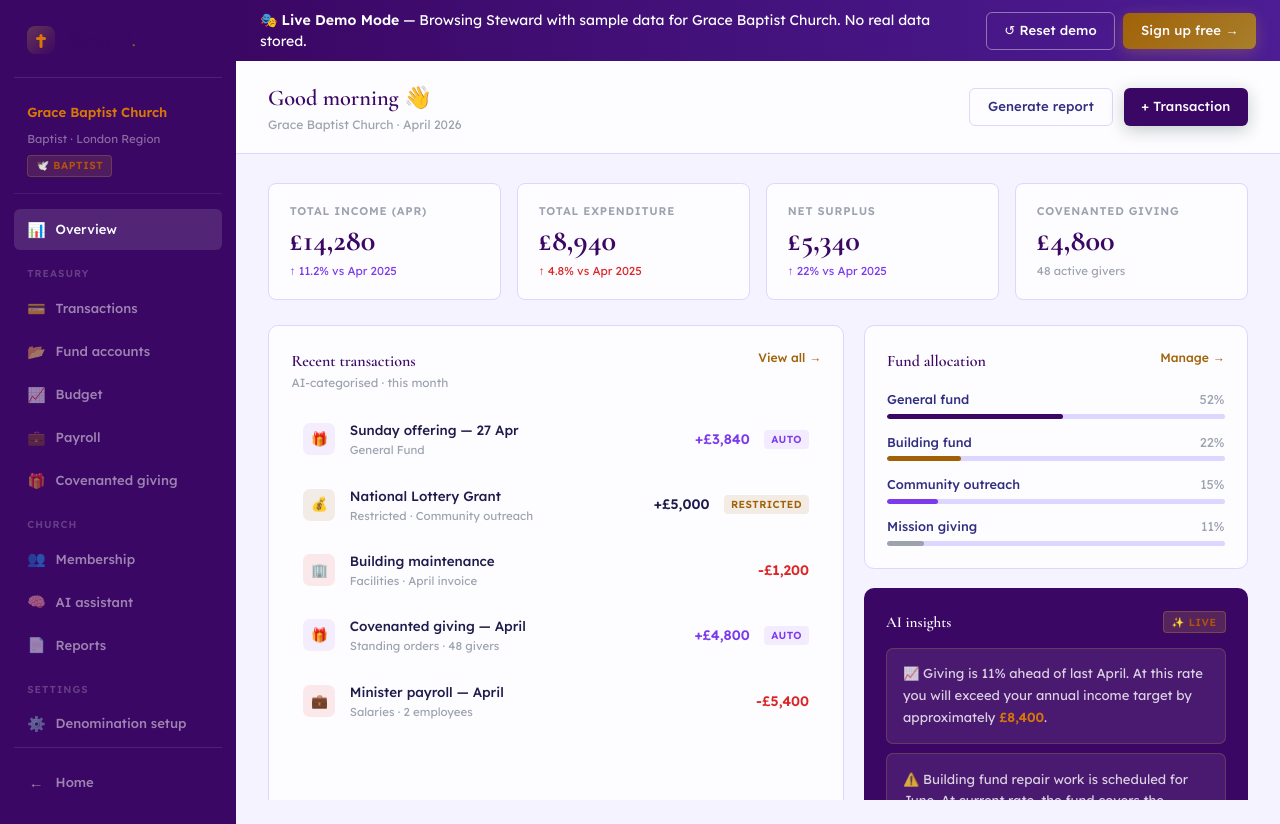
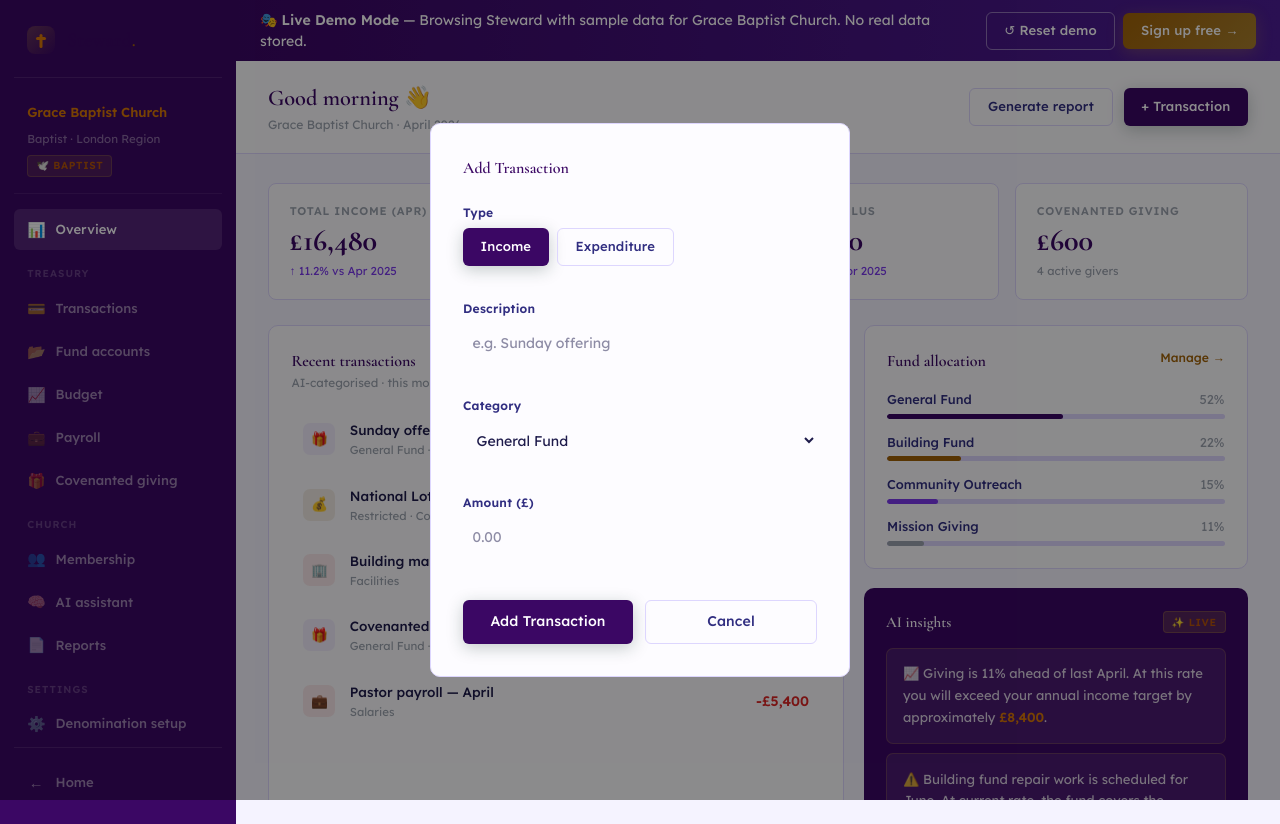
Before and after one commit to jatiopou-dev/Steward-MVP, a Next.js app: page /demo in a window 1280 px wide. Both pictures are taken after a click on the button "+ Transaction". Built offline with nearby package versions, Linux system fonts and the light colour scheme.

Commit message:
feat: wire demo overview KPIs to DemoStateContext

```diff
--- a/src/app/demo/page.tsx
+++ b/src/app/demo/page.tsx
@@ -1,10 +1,46 @@
 "use client";
-import React from "react";
+import React, { useState } from "react";
+import Link from "next/link";
 import Topbar from "@/components/dashboard/Topbar";
 import { useDenomination } from "@/contexts/DenominationContext";
+import { useDemoState, Tx } from "@/contexts/DemoStateContext";
+
+const CATEGORIES = ["General Fund", "Building Fund", "Missions Outreach", "Restricted", "Salaries", "Facilities", "Ministry"];
 
 export default function DemoOverview() {
   const { terms } = useDenomination();
+  const { state, dispatch } = useDemoState();
+  const [showAdd, setShowAdd] = useState(false);
+  const [form, setForm] = useState({ name: "", category: "General Fund", amount: "", type: "inc" });
+
+  const totalIncome = state.transactions.filter(t => t.pence > 0).reduce((s, t) => s + t.pence, 0);
+  const totalExp = state.transactions.filter(t => t.pence < 0).reduce((s, t) => s + t.pence, 0);
+  const surplus = totalIncome + totalExp;
+  const monthlyGiving = state.givers.filter(g => g.freq === "Monthly SO").reduce((s, g) => s + g.monthly, 0);
+  const totalFunds = state.funds.reduce((s, f) => s + f.balance, 0);
+
+  const addTx = () => {
+    const pence = Math.round(parseFloat(form.amount) * 100) * (form.type === "inc" ? 1 : -1);
+    if (!form.name || isNaN(pence)) return;
+    const display = `${form.type === "inc" ? "+" : "-"}£${Math.abs(parseFloat(form.amount)).toFixed(2)}`;
+    dispatch({
+      type: "ADD_TX",
+      tx: {
+        id: Date.now(),
+        ico: form.type as "inc" | "exp",
+        emoji: form.type === "inc" ? "🎁" : "🏢",
+        name: form.name,
+        meta: form.category,
+        amt: display,
+        pence,
+        chip: "Manual",
+        chipCls: "chip-stone",
+      },
+    });
+    setForm({ name: "", category: "General Fund", amount: "", type: "inc" });
+    setShowAdd(false);
+  };
+
   return (
     <>
       <Topbar
@@ -12,8 +48,8 @@ export default function DemoOverview() {
         subtitle={`Grace ${terms.label} Church · April 2026`}
         actions={
           <>
-            <button className="btn btn-outline btn-sm">Generate report</button>
-            <button className="btn btn-forest btn-sm">+ Transaction</button>
+            <Link href="/demo/reports" className="btn btn-outline btn-sm">Generate report</Link>
+            <button className="btn btn-forest btn-sm" onClick={() => setShowAdd(true)}>+ Transaction</button>
           </>
         }
       />
@@ -22,23 +58,25 @@ export default function DemoOverview() {
         <div className="kpi-row">
           <div className="kpi">
             <div className="kpi-lbl">Total income (Apr)</div>
-            <div className="kpi-val">£14,280</div>
+            <div className="kpi-val">£{(totalIncome / 100).toLocaleString()}</div>
             <div className="kpi-meta up">↑ 11.2% vs Apr 2025</div>
           </div>
           <div className="kpi">
             <div className="kpi-lbl">Total expenditure</div>
-            <div className="kpi-val">£8,940</div>
+            <div className="kpi-val">£{(Math.abs(totalExp) / 100).toLocaleString()}</div>
             <div className="kpi-meta down">↑ 4.8% vs Apr 2025</div>
           </div>
           <div className="kpi">
             <div className="kpi-lbl">Net surplus</div>
-            <div className="kpi-val">£5,340</div>
+            <div className="kpi-val" style={{ color: surplus < 0 ? "var(--rust)" : undefined }}>
+              £{(surplus / 100).toLocaleString()}
+            </div>
             <div className="kpi-meta up">↑ 22% vs Apr 2025</div>
           </div>
           <div className="kpi">
             <div className="kpi-lbl">{terms.giving}</div>
-            <div className="kpi-val">£4,800</div>
-            <div className="kpi-meta neutral">48 active givers</div>
+            <div className="kpi-val">£{monthlyGiving.toLocaleString()}</div>
+            <div className="kpi-meta neutral">{state.givers.filter(g => g.freq === "Monthly SO").length} active givers</div>
           </div>
         </div>
 
@@ -49,17 +87,11 @@ export default function DemoOverview() {
                 <div className="card-title">Recent transactions</div>
                 <div className="card-sub">AI-categorised · this month</div>
               </div>
-              <div className="card-link">View all →</div>
+              <Link href="/demo/transactions" className="card-link">View all →</Link>
             </div>
             <div className="tx-list">
-              {[
-                { ico: "inc", emoji: "🎁", name: "Sunday offering — 27 Apr", meta: "General Fund", amt: "+£3,840", chip: "Auto", chipCls: "chip-sage" },
-                { ico: "res", emoji: "💰", name: "National Lottery Grant", meta: "Restricted · Community outreach", amt: "+£5,000", chip: "Restricted", chipCls: "chip-gold" },
-                { ico: "exp", emoji: "🏢", name: "Building maintenance", meta: "Facilities · April invoice", amt: "-£1,200", chip: "", chipCls: "" },
-                { ico: "inc", emoji: "🎁", name: `${terms.giving} — April`, meta: "Standing orders · 48 givers", amt: "+£4,800", chip: "Auto", chipCls: "chip-sage" },
-                { ico: "exp", emoji: "💼", name: `${terms.minister} payroll — April`, meta: "Salaries · 2 employees", amt: "-£5,400", chip: "", chipCls: "" },
-              ].map((tx, i) => (
-                <div className="tx" key={i}>
+              {state.transactions.slice(0, 5).map((tx) => (
+                <div className="tx" key={tx.id}>
                   <div className={`tx-ico ${tx.ico}`}>{tx.emoji}</div>
                   <div className="tx-body">
                     <div className="tx-name">{tx.name}</div>
@@ -76,25 +108,23 @@ export default function DemoOverview() {
             <div className="card">
               <div className="card-head">
                 <div className="card-title">Fund allocation</div>
-                <div className="card-link">Manage →</div>
+                <Link href="/demo/funds" className="card-link">Manage →</Link>
               </div>
               <div className="fund-rows">
-                {[
-                  { name: "General fund", pct: 52, color: "var(--forest)" },
-                  { name: "Building fund", pct: 22, color: "var(--gold)" },
-                  { name: "Community outreach", pct: 15, color: "var(--sage)" },
-                  { name: "Mission giving", pct: 11, color: "var(--stone2)" },
-                ].map((f) => (
+                {state.funds.map((f) => {
+                  const pct = totalFunds > 0 ? Math.round(f.balance / totalFunds * 100) : 0;
+                  return (
                     <div key={f.name}>
                       <div className="fund-head">
                         <span className="fund-nm">{f.name}</span>
-                      <span className="fund-vl">{f.pct}%</span>
+                        <span className="fund-vl">{pct}%</span>
                       </div>
                       <div className="fund-bar">
-                      <div className="fund-fill" style={{ width: `${f.pct}%`, background: f.color }}></div>
+                        <div className="fund-fill" style={{ width: `${pct}%`, background: f.color }}></div>
                       </div>
                     </div>
-                ))}
+                  );
+                })}
               </div>
             </div>
 
@@ -110,10 +140,37 @@ export default function DemoOverview() {
               <div className="ai-insight">
                 ⚠️ Building fund repair work is scheduled for June. At current rate, the fund covers the estimated £12,000 cost with £3,200 to spare.
               </div>
+              {state.payrollRan && (
+                <div className="ai-insight">
+                  ✅ Payroll processed for this month. All staff payments posted to Salaries fund.
+                </div>
+              )}
             </div>
           </div>
         </div>
       </div>
+
+      {showAdd && (
+        <div style={{ position: "fixed", inset: 0, background: "rgba(0,0,0,0.45)", display: "flex", alignItems: "center", justifyContent: "center", zIndex: 1000 }}>
+          <div className="card" style={{ width: 420, padding: "2rem", gap: "1rem", display: "flex", flexDirection: "column" }}>
+            <div className="card-title" style={{ marginBottom: "0.5rem" }}>Add Transaction</div>
+            <div className="form-grp">
+              <label>Type</label>
+              <div style={{ display: "flex", gap: "0.5rem" }}>
+                <button onClick={() => setForm(f => ({ ...f, type: "inc" }))} className={`btn btn-sm ${form.type === "inc" ? "btn-forest" : "btn-outline"}`}>Income</button>
+                <button onClick={() => setForm(f => ({ ...f, type: "exp" }))} className={`btn btn-sm ${form.type === "exp" ? "btn-forest" : "btn-outline"}`}>Expenditure</button>
+              </div>
+            </div>
+            <div className="form-grp"><label>Description</label><input value={form.name} onChange={e => setForm(f => ({ ...f, name: e.target.value }))} placeholder="e.g. Sunday offering" style={{ width: "100%", padding: "0.6rem", borderRadius: "8px", border: "1px solid var(--border)", background: "var(--bg)" }} /></div>
+            <div className="form-grp"><label>Category</label><select value={form.category} onChange={e => setForm(f => ({ ...f, category: e.target.value }))} style={{ width: "100%", padding: "0.6rem", borderRadius: "8px", border: "1px solid var(--border)", background: "var(--bg)" }}>{CATEGORIES.map(c => <option key={c}>{c}</option>)}</select></div>
+            <div className="form-grp"><label>Amount (£)</label><input type="number" value={form.amount} onChange={e => setForm(f => ({ ...f, amount: e.target.value }))} placeholder="0.00" style={{ width: "100%", padding: "0.6rem", borderRadius: "8px", border: "1px solid var(--border)", background: "var(--bg)" }} /></div>
+            <div style={{ display: "flex", gap: "0.75rem", marginTop: "0.5rem" }}>
+              <button className="btn btn-forest" style={{ flex: 1 }} onClick={addTx}>Add Transaction</button>
+              <button className="btn btn-outline" style={{ flex: 1 }} onClick={() => setShowAdd(false)}>Cancel</button>
+            </div>
+          </div>
+        </div>
+      )}
     </>
   );
 }
```
Lines whose indentation alone changed are shown as unchanged.
